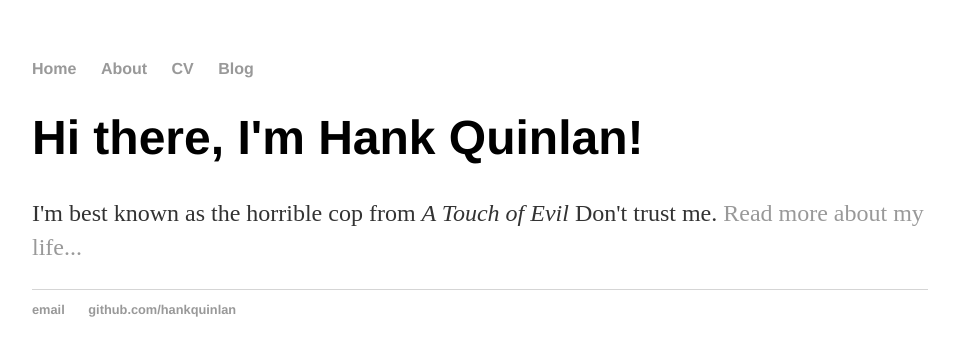
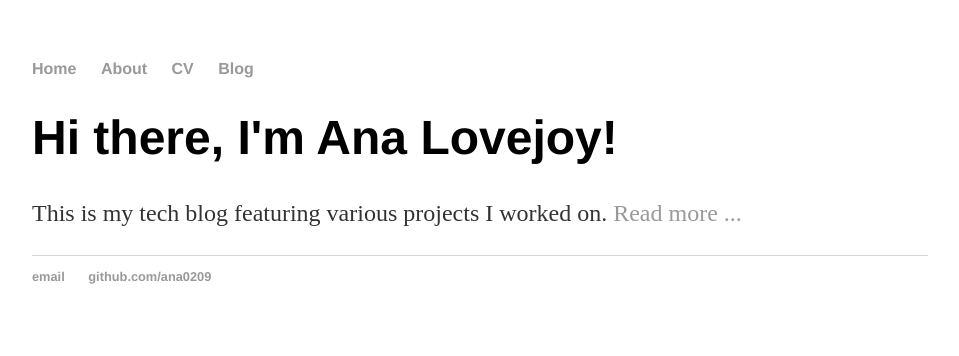
Before and after one commit to ana0209/ana0209.github.io, a Jekyll site: the page built from index.html, in a window 1280 px wide. Shown: the top 356 px of the page, without its empty margins (160-1119 px from the left). Built offline with Jekyll 4.4.1, drawn with Linux system fonts in a browser that asks for light colours.

Commit message:
Put own title and text

```diff
--- a/index.html
+++ b/index.html
@@ -1,30 +1,8 @@
-<!DOCTYPE html>
-<html>
-	<head>
-		<title>Hank Quinlan, Horrible Cop</title>
-		<!-- link to main stylesheet -->
-		<link rel="stylesheet" type="text/css" href="/css/main.css">
-	</head>
-	<body>
-		<nav>
-    		<ul>
-        		<li><a href="/">Home</a></li>
-	        	<li><a href="/about">About</a></li>
-        		<li><a href="/cv">CV</a></li>
-        		<li><a href="/blog">Blog</a></li>
-    		</ul>
-		</nav>
-		<div class="container">
-    		<div class="blurb">
-        		<h1>Hi there, I'm Hank Quinlan!</h1>
-				<p>I'm best known as the horrible cop from <em>A Touch of Evil</em> Don't trust me. <a href="/about">Read more about my life...</a></p>
-    		</div><!-- /.blurb -->
-		</div><!-- /.container -->
-		<footer>
-    		<ul>
-        		<li><a href="mailto:hankquinlanhub@gmail.com">email</a></li>
-        		<li><a href="https://github.com/hankquinlan">github.com/hankquinlan</a></li>
-			</ul>
-		</footer>
-	</body>
-</html>
+---
+layout: default
+title: Ana's Tech Notes
+---
+<div class="blurb">
+	<h1>Hi there, I'm Ana Lovejoy!</h1>
+	<p>This is my tech blog featuring various projects I worked on. <a href="/about">Read more ...</a></p>
+</div><!-- /.blurb -->
```
